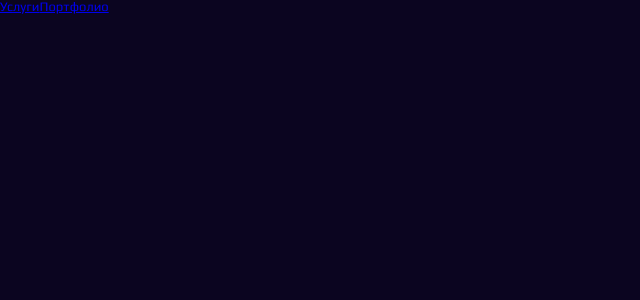
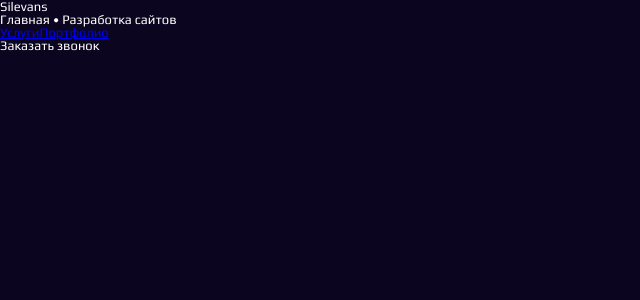
Before and after one commit to JulieBenchuk/web-studio, a Next.js app: page / in a window 1280 px wide. Shown: the top 300 px of the page, without its empty margins (0-640 px from the left). Built offline with nearby package versions, Linux system fonts and the light colour scheme.

Commit message:
feat: added header module css (template)

```diff
--- a/src/components/common/header/Header.tsx
+++ b/src/components/common/header/Header.tsx
@@ -1,13 +1,21 @@
 import React from 'react';
 import Link from "next/link";
+import style from '../../../styles/components/header.module.scss'
 
-const Header = () => {
+const Header: React.FC<{ className?: string, currentPage: string }> = ({className, currentPage}) => {
+    const finalClass = className ? `${style.header} ${className}` : style.header
+
     return (
-        <header>
-            <nav>
-                <Link href='/services'>Услуги</Link>
-                <Link href='/portfolio'>Портфолио</Link>
-            </nav>
+        <header className={finalClass}>
+            <div className={style.logo}>Silevans</div>
+            <span className={style.currentPage}>Главная <span>&#8226;</span> {currentPage}</span>
+            <div className={style.navBlock}>
+                <nav className={style.navLinks}>
+                    <Link href='/services'>Услуги</Link>
+                    <Link href='/portfolio'>Портфолио</Link>
+                </nav>
+                <div className={style.callbackBtn}>Заказать звонок</div>
+            </div>
 
         </header>
     );
--- a/src/pages/index.tsx
+++ b/src/pages/index.tsx
@@ -2,6 +2,7 @@ import Head from 'next/head'
 import React from "react";
 import style from '../styles/Home.module.scss'
 import Header from "@/components/common/header/Header";
+import Wrapper from "@/components/common/wrapper";
 
 export default function Home() {
     return (
@@ -13,7 +14,7 @@ export default function Home() {
                 <link rel="icon" href="/favicon.ico"/>
             </Head>
             <main className={style.main}>
-                <Header/>
+                <Wrapper><Header currentPage={"Разработка сайтов"}/></Wrapper>
             </main>
         </>
     )
--- a/src/pages/portfolio.tsx
+++ b/src/pages/portfolio.tsx
@@ -1,6 +1,6 @@
 import React from 'react';
 
-const Portfolio = () => {
+const Portfolio: React.FC<{}> = ({}) => {
     return (
         <div>
             Portfolio
--- a/src/pages/services.tsx
+++ b/src/pages/services.tsx
@@ -1,6 +1,6 @@
 import React from 'react';
 
-const Services = () => {
+const Services: React.FC<{}> = () => {
     return (
         <div>
             Services
--- /dev/null
+++ b/src/styles/components/header.module.scss
@@ -0,0 +1,33 @@
+@import "src/styles/variables";
+
+.header {
+  color: $text-color-primary;
+
+  .logo {
+
+  }
+
+  .currentPage {
+    span {
+
+
+    }
+
+  }
+
+  .navBlock {
+    .navLinks {
+
+    }
+  }
+
+  .callbackBtn {
+
+  }
+
+
+}
+
+.headerMain {
+
+}
```
